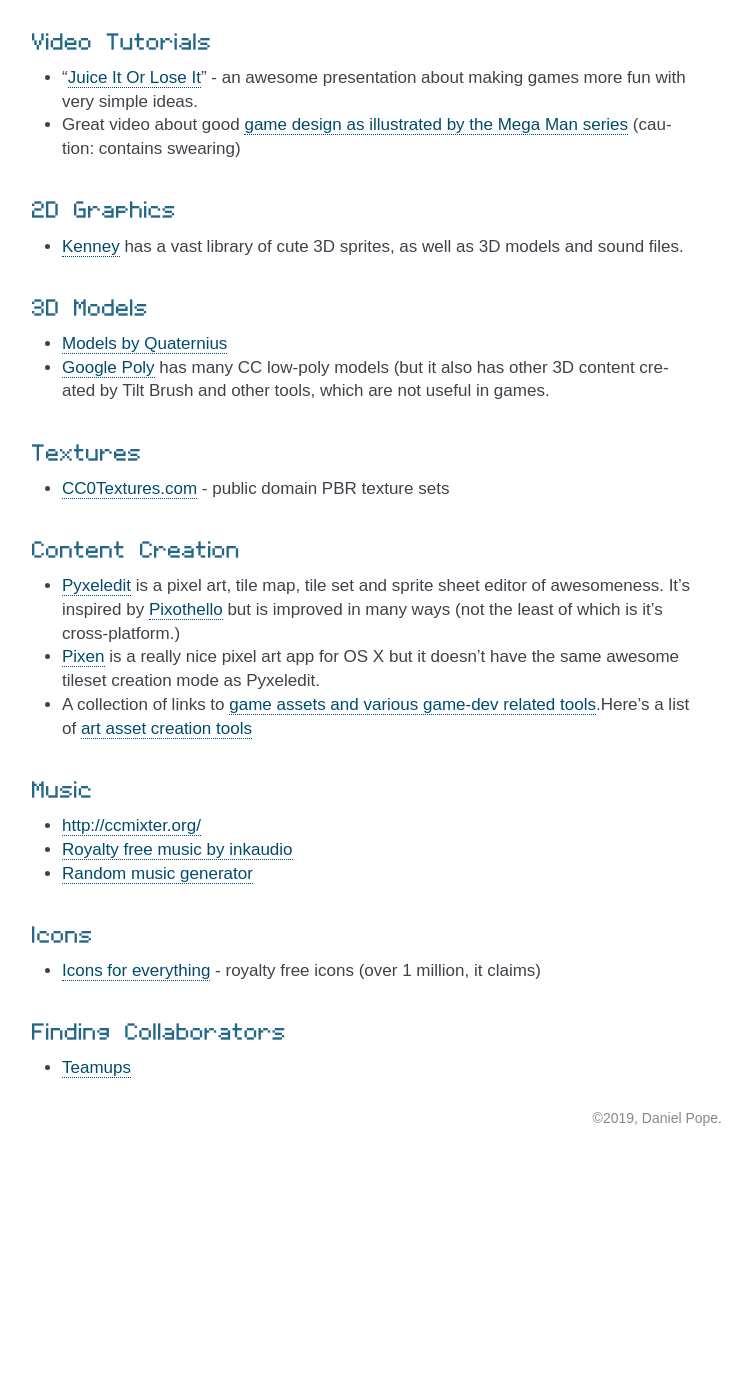
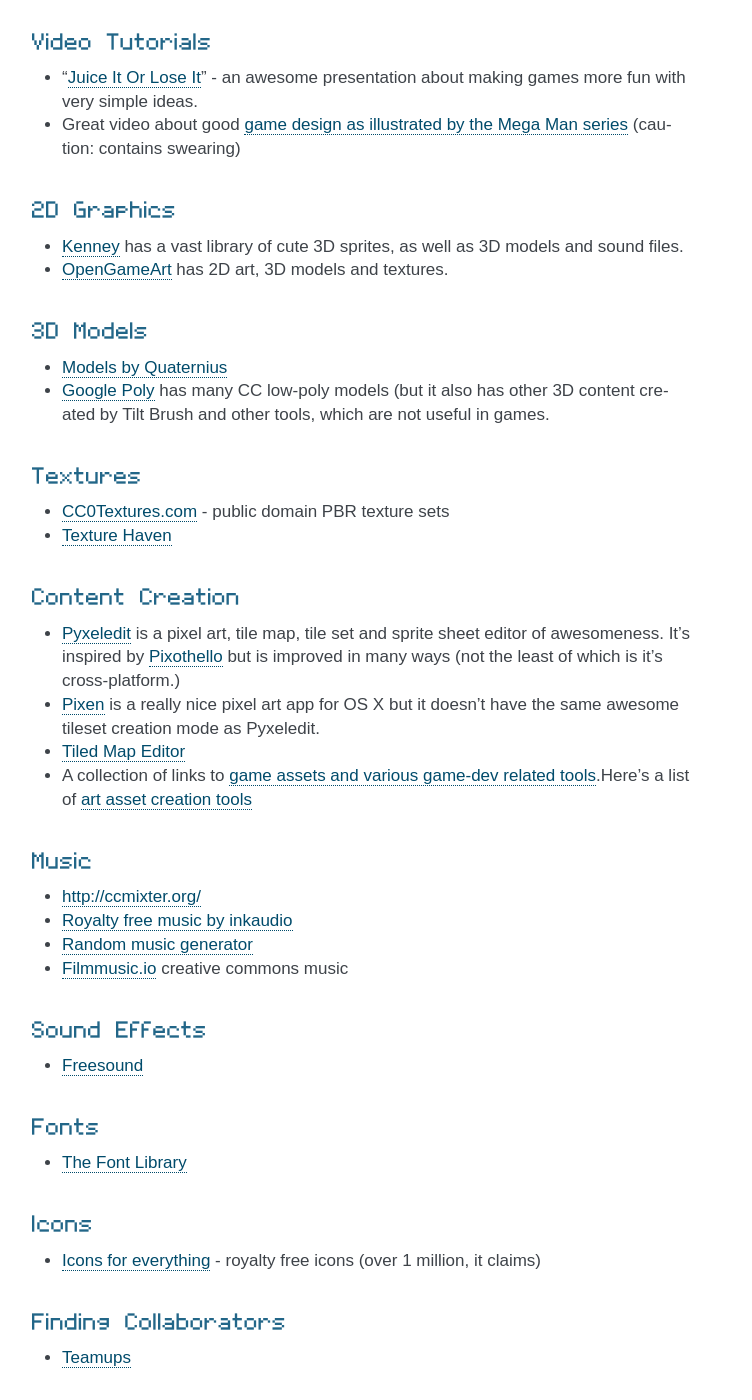
Before and after one commit to pyweekorg/docs, a Sphinx documentation site: the page built from docs/resources.rst, in a window 1280 px wide and 1400 px high, scrolled down 840 px. Shown: the whole window, without its empty margins (388-1140 px from the left). Built offline with Sphinx 7.4.7, drawn with Linux system fonts in a browser that asks for light colours; before the commit the page ends 1996 px from its top, so only the background shows below that.

Commit message:
add resources used by yarolig

```diff
--- a/docs/resources.rst
+++ b/docs/resources.rst
@@ -67,6 +67,7 @@
 
 * `Kenney <https://kenney.nl/>`_ has a vast library of cute 3D sprites, as well
   as 3D models and sound files.
+* `OpenGameArt <https://opengameart.org/>`_ has 2D art, 3D models and textures.
 
 
 3D Models
@@ -82,6 +83,7 @@
 
 * `CC0Textures.com <https://CC0Textures.com>`_ - public domain PBR texture
   sets
+* `Texture Haven <https://texturehaven.com/>`_
 
 
 Content Creation
@@ -94,10 +96,12 @@
 -  `Pixen <http://pixenapp.com/>`__ is a really nice pixel art app for
    OS X but it doesn't have the same awesome tileset creation mode as
    Pyxeledit.
+-  `Tiled Map Editor <https://www.mapeditor.org/>`_
 -  A collection of links to `game assets and various game-dev related
    tools <https://game-assets.zeef.com/andre.antonio.schmitz>`__.Here's
    a list of `art asset creation
    tools <http://gamedev.stackexchange.com/questions/82/tools-for-creating-assets>`__
+
 
 Music
 -----
@@ -105,6 +109,19 @@
 -   http://ccmixter.org/
 -  `Royalty free music by inkaudio <http://www.inkaudio.com>`__
 -  `Random music generator <http://fakemusicgenerator.com>`__
+-  `Filmmusic.io <https://filmmusic.io/>`_ creative commons music
+
+
+Sound Effects
+-------------
+
+* `Freesound <https://freesound.org/>`_
+
+
+Fonts
+-----
+
+* `The Font Library <https://fontlibrary.org/>`_
 
 
 Icons
```
